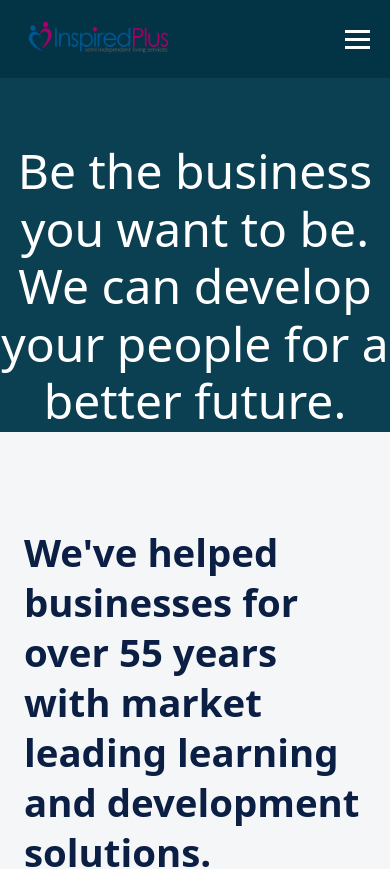
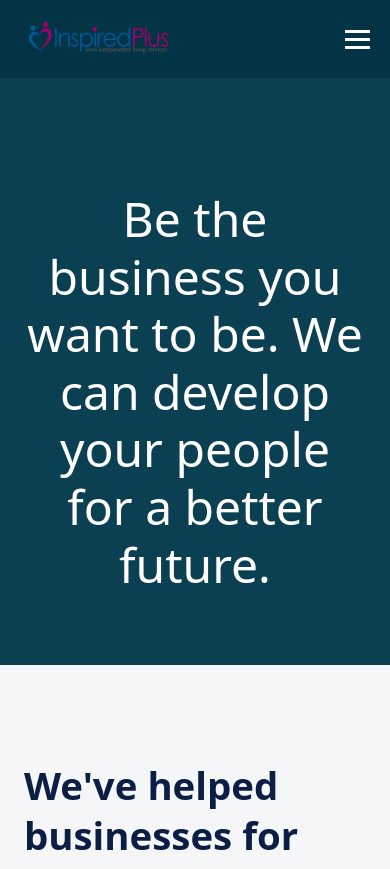
Before and after one commit to HudsonWayne/Inspired-Plus, a React (Vite) app in the folder inspired_plus/: page / in a window 390 px wide. Shown: the top 869 px of the page. Built offline with nearby package versions, Linux system fonts and the light colour scheme.

Commit message:
initial commit

```diff
--- a/inspired_plus/src/components/About-Us/About.css
+++ b/inspired_plus/src/components/About-Us/About.css
@@ -19,7 +19,7 @@
 
 /* HERO */
 
-.hero-section {
+.hero-section2 {
   background: #0b3f52;
   padding: 6rem 0 4rem 0;
   color: white;
@@ -206,9 +206,9 @@
 
 @media (max-width: 768px) {
 
-  .hero-section {
+  .hero-section2 {
     padding: 4rem 0 2.5rem 0;
-    height: 42vh;
+    height: 40vh;
   }
 
   .hero-title {
--- a/inspired_plus/src/components/About-Us/About.jsx
+++ b/inspired_plus/src/components/About-Us/About.jsx
@@ -6,7 +6,7 @@
     <div className="about-page">
 
       {/* HERO */}
-      <section className="hero-section">
+      <section className="hero-section2">
         <div className="container hero-container">
 
           <div className="hero-left">
```
